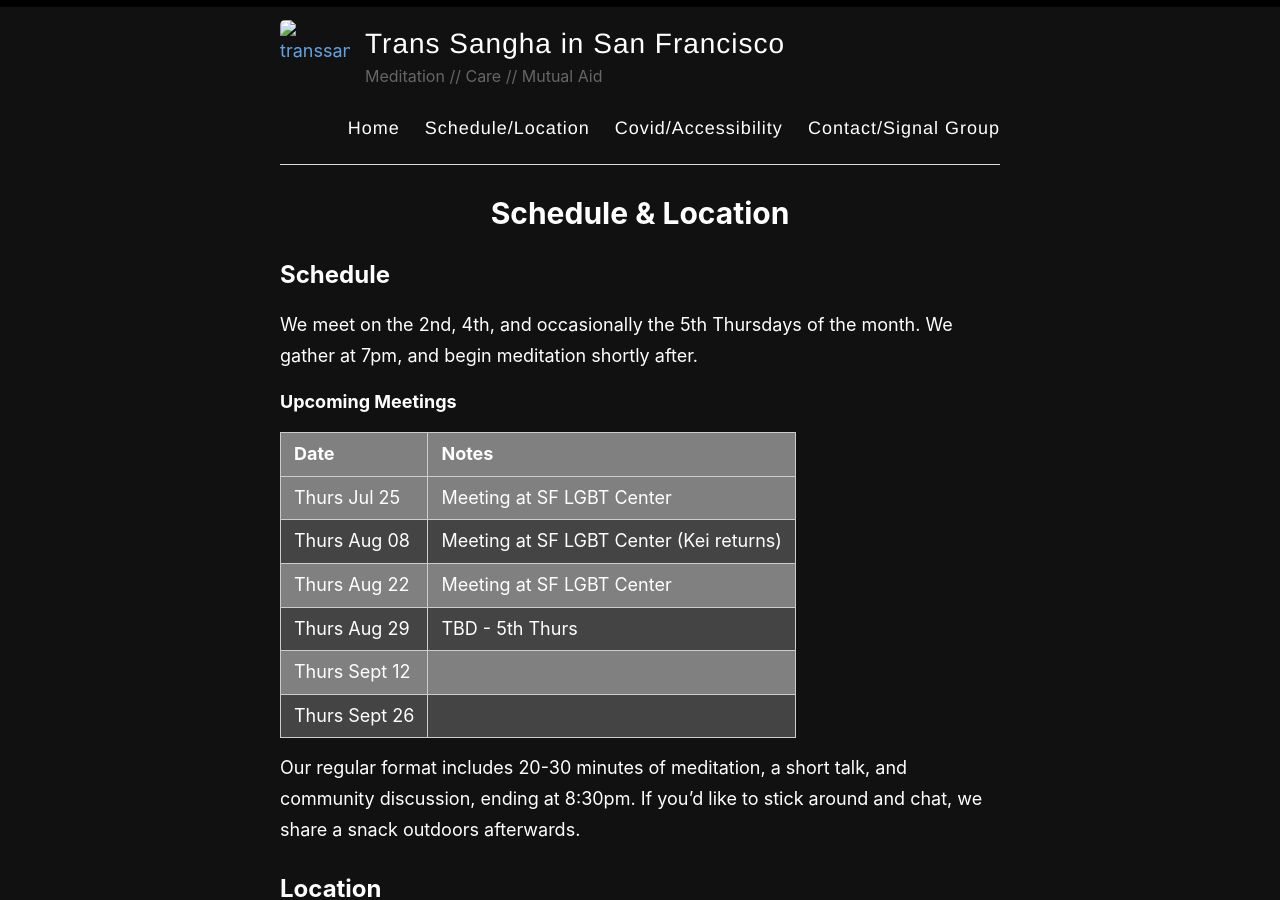
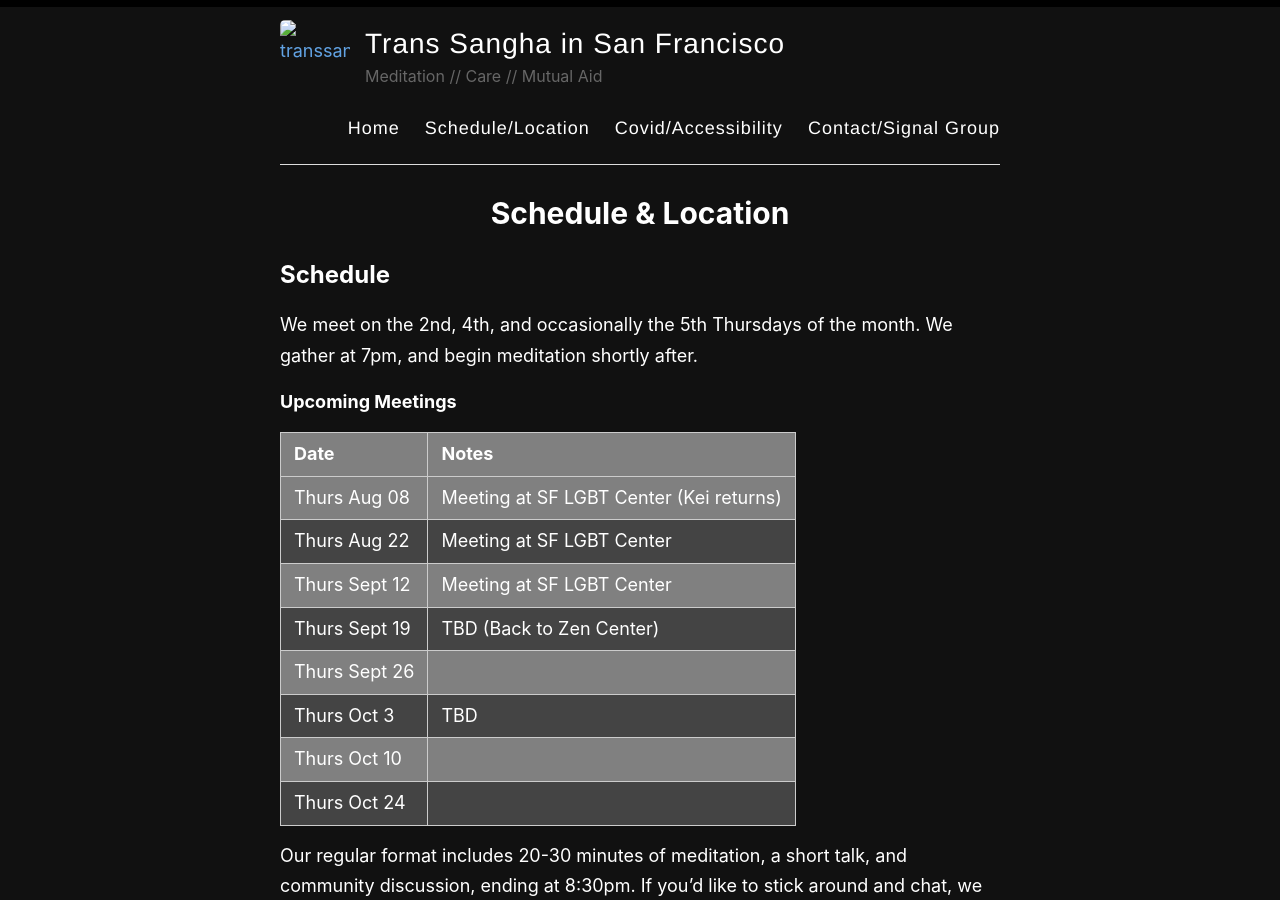
Before and after one commit to rykener/transsangha, a Jekyll site: the page built from _pages/schedule.md, in a window 1280 px wide and 900 px high. Built offline with Jekyll 4.4.1, drawn with Linux system fonts in a browser that asks for light colours.

Commit message:
update schedule

```diff
--- a/_pages/schedule.md
+++ b/_pages/schedule.md
@@ -12,12 +12,14 @@ We meet on the 2nd, 4th, and occasionally the 5th Thursdays of the month. We gat
 
 | Date           | Notes
 |----------------|--------
-| Thurs Jul 25   | Meeting at SF LGBT Center
 | Thurs Aug 08   | Meeting at SF LGBT Center (Kei returns)
 | Thurs Aug 22   | Meeting at SF LGBT Center
-| Thurs Aug 29   | TBD - 5th Thurs
-| Thurs Sept 12  |
+| Thurs Sept 12  | Meeting at SF LGBT Center
+| Thurs Sept 19	 | TBD (Back to Zen Center)
 | Thurs Sept 26  |
+| Thurs Oct 3    | TBD
+| Thurs Oct 10   |
+| Thurs Oct 24   |
 
 
 Our regular format includes 20-30 minutes of meditation, a short talk, and community discussion, ending at 8:30pm. If you'd like to stick around and chat, we share a snack outdoors afterwards.
```
